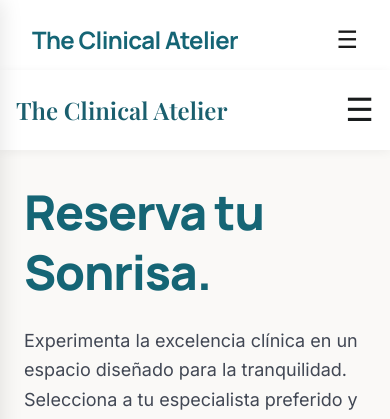
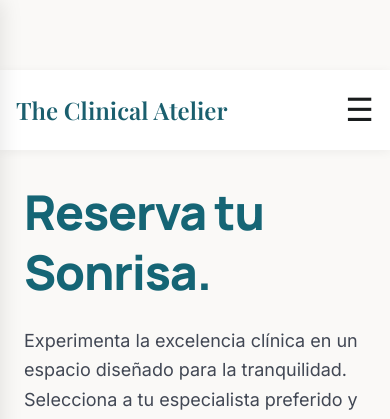
Before and after one commit to Infiweb-SpA/demo_medi_o_sim, a Flask app: page /booking/ in a window 390 px wide. Shown: the top 419 px of the page. Run offline with Flask 3, Linux system fonts and the light colour scheme; data comes from the database, SQL or seed files in the repository; some libraries are stand-ins or nearby versions.

Commit message:
fix doble header

```diff
--- a/app/templates/reservas.html
+++ b/app/templates/reservas.html
@@ -93,26 +93,11 @@
             padding-top: 70px;
         }
     }
+    /* Ocultar el header de base si ya lo tenemos? No, lo usamos. Solo quitamos duplicados. */
 </style>
 {% endblock %}
 
 {% block content %}
-<!-- Header fijo (ya lo tenemos en base, pero aquí se redefine para que coincida con el diseño) -->
-<header class="fixed top-0 w-full z-50 bg-[#f7f9fb]/80 backdrop-blur-xl shadow-[0px_10px_40px_rgba(25,103,119,0.06)]">
-    <nav class="flex justify-between items-center max-w-7xl mx-auto px-8 h-20">
-        <div class="text-2xl font-bold text-[#156575] font-headline tracking-tight">The Clinical Atelier</div>
-        <div class="hidden md:flex items-center gap-8 font-headline tracking-tight font-semibold">
-            <a href="/" class="text-[#414754] hover:text-[#156575] transition-colors">Inicio</a>
-            <a href="/#about" class="text-[#414754] hover:text-[#156575] transition-colors">Quiénes Somos</a>
-            <a href="/#services" class="text-[#414754] hover:text-[#156575] transition-colors">Servicios</a>
-            <a href="/booking" class="text-[#156575] border-b-2 border-[#156575] pb-1">Reservas</a>
-            <a href="/contact" class="text-[#414754] hover:text-[#156575] transition-colors">Contacto</a>
-        </div>
-        <!-- Botón hamburguesa móvil (usamos el mismo del base pero lo replicamos para consistencia visual) -->
-        <button class="md:hidden text-2xl" onclick="openDrawer()">☰</button>
-    </nav>
-</header>
-
 <main class="pt-8 pb-20 px-6 max-w-7xl mx-auto">
     <!-- Hero Section -->
     <div class="grid grid-cols-1 lg:grid-cols-12 gap-12 items-start mb-20">
@@ -224,10 +209,10 @@
                         </div>
                     </div>
 
-                    <!-- Selector de fecha (simplificado, se puede mejorar con JS) -->
+                    <!-- Selector de fecha -->
                     <div class="mb-8">
                         <label class="block text-sm font-medium mb-2">Fecha</label>
-                        <input type="date" name="date" required class="w-full rounded-xl border-gray-200" value="{{ today_date }}">
+                        <input type="date" name="date" required class="w-full rounded-xl border-gray-200" id="dateInput">
                     </div>
 
                     <!-- Selector de hora -->
@@ -250,26 +235,24 @@
         </section>
     </form>
 </main>
-
-<!-- Footer ya viene de base.html -->
 {% endblock %}
 
 {% block extra_js %}
 <script>
-    // Sincronizar apertura del drawer con el que definimos en base.html
+    // Establecer fecha mínima como hoy
+    document.addEventListener('DOMContentLoaded', function() {
+        const today = new Date().toISOString().split('T')[0];
+        const dateInput = document.getElementById('dateInput');
+        if (dateInput) {
+            dateInput.min = today;
+            dateInput.value = today;
+        }
+    });
+    // Función para abrir drawer (se llama desde el botón hamburguesa)
     function openDrawer() {
         document.getElementById('navDrawer').classList.add('active');
         document.getElementById('drawerOverlay').classList.add('active');
         document.body.style.overflow = 'hidden';
     }
-    // Establecer fecha mínima como hoy
-    document.addEventListener('DOMContentLoaded', function() {
-        const today = new Date().toISOString().split('T')[0];
-        const dateInput = document.querySelector('input[name="date"]');
-        if (dateInput) {
-            dateInput.min = today;
-            if (!dateInput.value) dateInput.value = today;
-        }
-    });
 </script>
 {% endblock %}
```
